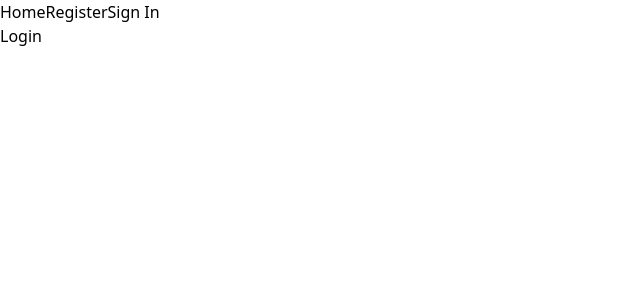
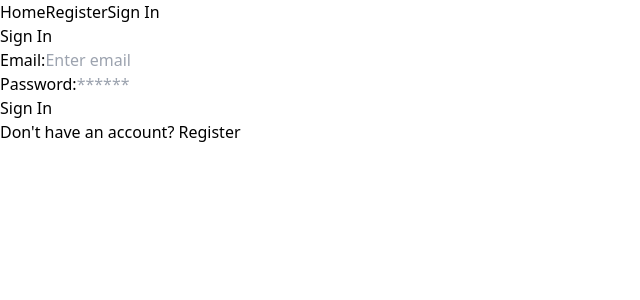
Before and after one commit to Nothsurm/user-auth, a React (Vite) app in the folder frontend/: page /login in a window 1280 px wide. Shown: the top 300 px of the page, without its empty margins (0-640 px from the left). Built offline with nearby package versions, Linux system fonts and the light colour scheme.

Commit message:
created login user and logout user functionality and ui

```diff
--- a/frontend/src/component/Navigation.jsx
+++ b/frontend/src/component/Navigation.jsx
@@ -2,7 +2,7 @@ import { useState } from "react"
 import { Link } from "react-router-dom"
 import { useNavigate } from "react-router-dom"
 import { useSelector, useDispatch } from "react-redux"
-import { useLoginMutation } from "../pages/redux/api/usersSlice.js"
+import { useLogoutMutation } from "../pages/redux/api/usersSlice.js"
 import { logout } from "../pages/redux/features/auth/authSlice.js"
 
 export default function Navigation() {
@@ -11,10 +11,16 @@ export default function Navigation() {
     const dispatch = useDispatch()
     const navigate = useNavigate()
 
-    const [loginApiCall] = useLoginMutation()
+    const [logoutApiCall] = useLogoutMutation()
 
-    const logoutHandler = () => {
-
+    const logoutHandler = async () => {
+        try {
+            await logoutApiCall().unwrap()
+            dispatch(logout())
+            navigate('/login')
+        } catch (error) {
+            console.error(error)
+        }
     }
   return (
     <div>
--- a/frontend/src/pages/Auth/Login.jsx
+++ b/frontend/src/pages/Auth/Login.jsx
@@ -1,7 +1,86 @@
-import React from 'react'
+import { useState, useEffect } from "react"
+import { Link, useLocation, useNavigate } from "react-router-dom"
+import { useDispatch, useSelector } from "react-redux"
+import { setCredentials } from "../redux/features/auth/authSlice"
+import { toast } from 'react-toastify'
+import { useLoginMutation } from "../redux/api/usersSlice"
 
 export default function Login() {
+  const [email, setEmail] = useState('')
+  const [password, setPassword] = useState('')
+
+  const dispatch = useDispatch()
+  const navigate = useNavigate()
+
+  const [login, {isLoading}] = useLoginMutation()
+
+  const {userInfo} = useSelector((state => state.auth))
+
+  const {search} = useLocation()
+  const searchParameter = new URLSearchParams(search)
+  const redirect = searchParameter.get('redirect') || '/'
+
+  useEffect(() => {
+    if (userInfo) {
+      navigate(redirect)
+    }
+  }, [navigate, redirect, userInfo])
+
+  const submitHandler = async (e) => {
+    e.preventDefault()
+    try {
+      const res = await login({ email, password }).unwrap()
+      dispatch(setCredentials({...res}))
+      navigate(redirect)
+    } catch (err) {
+      toast.error(err?.data?.message || err.error)
+    }
+  }
+
   return (
-    <div>Login</div>
+    <div className="flex justify-center mt-10">
+        <div className="flex flex-col gap-6">
+            <h1 className="font-bold text-xl">Sign In</h1>
+            <form onSubmit={submitHandler}>
+                <div className="flex flex-col gap-5">
+                    <div className="flex flex-col">
+                    <label htmlFor='email'>
+                        Email:
+                    </label>
+                    <input
+                        type="email"
+                        id='email'
+                        placeholder="Enter email"
+                        value={email}
+                        onChange={(e) => setEmail(e.target.value)}
+                        className="border rounded-lg p-2"
+                    />
+                    </div>
+                    <div className="flex flex-col">
+                    <label htmlFor='password'>
+                        Password:
+                    </label>
+                    <input
+                        type="password"
+                        id='password'
+                        placeholder="******"
+                        value={password}
+                        onChange={(e) => setPassword(e.target.value)}
+                        className="border rounded-lg p-2"
+                    />
+                    </div>
+                </div>
+                <button disabled={isLoading} type='submit' className="mt-5 bg-zinc-800 text-white p-2 rounded">
+                    {isLoading ? 'Signing In...' : 'Sign In'}
+                </button>
+            </form>
+            <div className="mt-4">
+                Don't have an account? {" "}
+                <Link to={redirect ? `/register?redirect=${redirect}` : '/register'} className="hover:underline text-teal-500">
+                    Register
+                </Link>
+            </div>
+        </div>
+    </div>
   )
 }
--- a/frontend/src/pages/redux/api/usersSlice.js
+++ b/frontend/src/pages/redux/api/usersSlice.js
@@ -17,6 +17,13 @@ export const userApiSlice = apiSlice.injectEndpoints({
                 method: 'POST',
                 body: data,
             })
+        }),
+
+        logout: builder.mutation({
+            query: () => ({
+                url: `${USERS_URL}/logout`,
+                method: 'POST'
+            })
         })
     })
 });
@@ -24,4 +31,5 @@ export const userApiSlice = apiSlice.injectEndpoints({
 export const {
     useLoginMutation,
     useRegisterMutation,
+    useLogoutMutation
 } = userApiSlice
```
